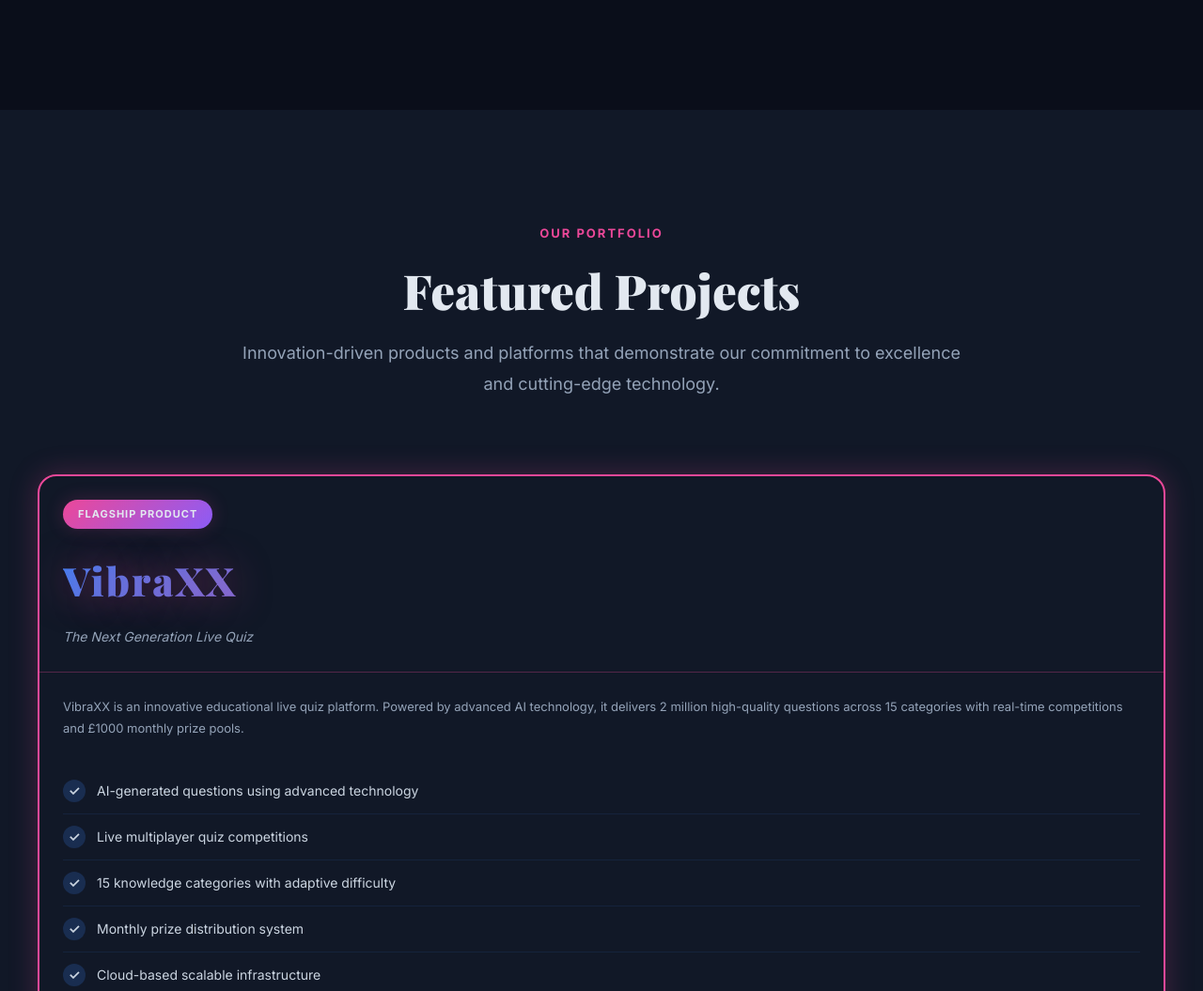
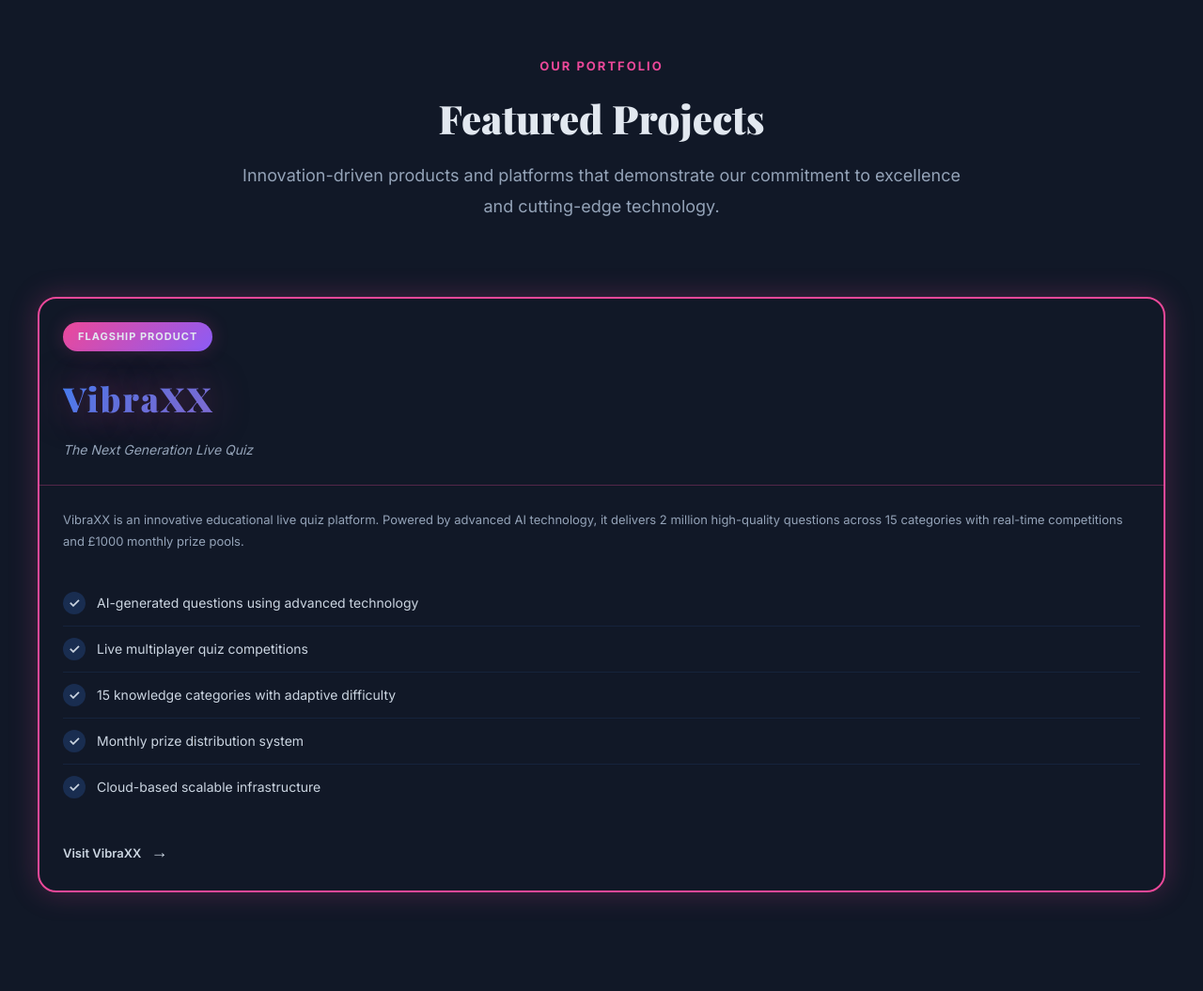
Before and after one commit to GurhanAksoy/sermin-limited-website, a website: page index.html in a window 1280 px wide. Shown: the part 1745-2800 px from the top of the page at 94% size. Drawn offline with nearby package versions, Linux system fonts and the light colour scheme.

Commit message:
Update index.html

```diff
--- a/index.html
+++ b/index.html
@@ -161,7 +161,7 @@
 
     h1 {
       font-family: 'Playfair Display', serif;
-      font-size: clamp(42px, 6vw, 72px);
+      font-size: clamp(36px, 5vw, 56px);
       font-weight: 900;
       line-height: 1.2;
       margin-bottom: 30px;
@@ -254,7 +254,7 @@
 
     h2 {
       font-family: 'Playfair Display', serif;
-      font-size: clamp(32px, 4vw, 52px);
+      font-size: clamp(28px, 3.5vw, 42px);
       font-weight: 900;
       color: var(--text-bright);
       margin-bottom: 20px;
@@ -398,14 +398,14 @@
 
     .project-card h3 {
       font-family: 'Playfair Display', serif;
-      font-size: 32px;
+      font-size: 28px;
       font-weight: 900;
       color: var(--text-bright);
       margin-bottom: 12px;
     }
 
     .project-featured h3 {
-      font-size: 42px;
+      font-size: 36px;
       background: linear-gradient(135deg, #3b82f6, #ec4899, #a855f7);
       -webkit-background-clip: text;
       -webkit-text-fill-color: transparent;
```
